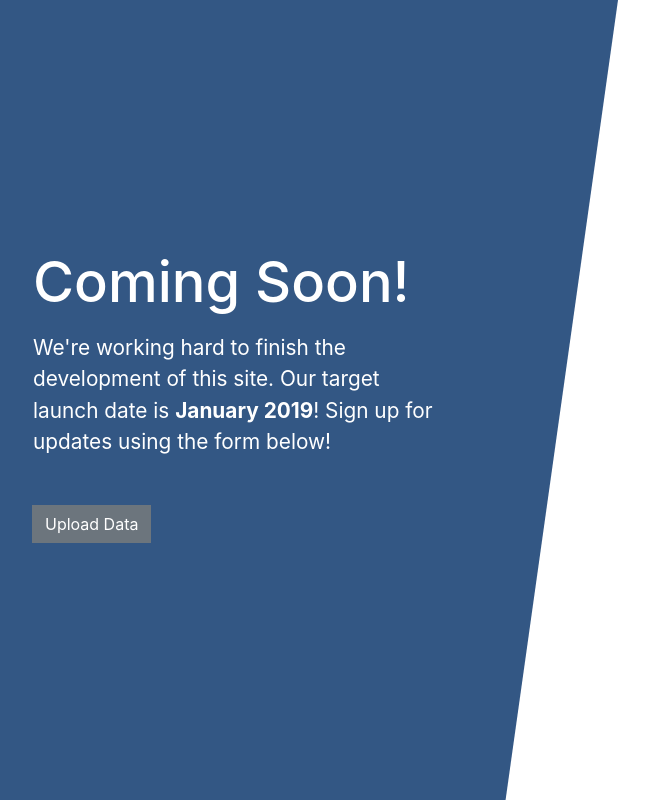
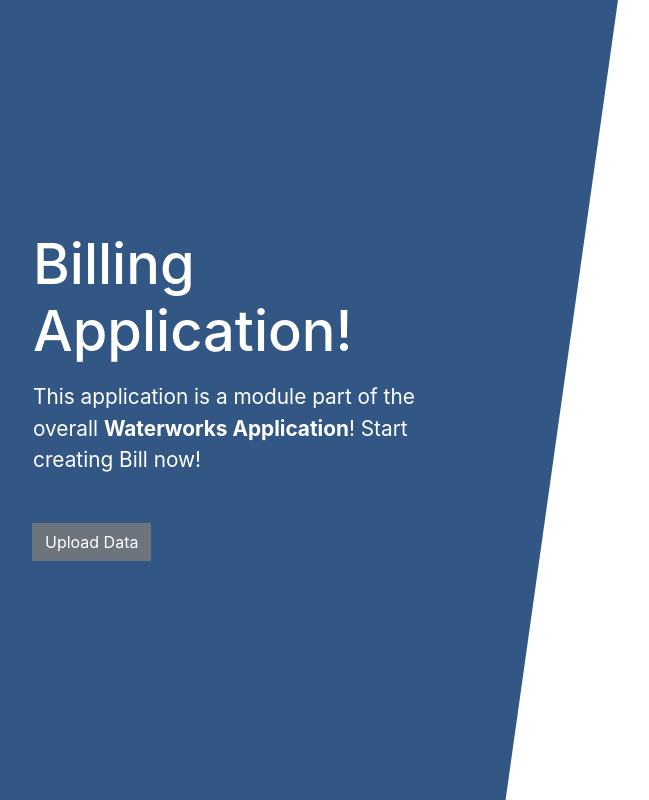
Before and after one commit to jayveelugod/waterworksApp, a plain HTML site: page index.html in a window 1280 px wide. Shown: the whole page, without its empty margins (30-679 px from the left). Drawn offline with Linux system fonts and the light colour scheme.

Commit message:
WaterworksApp | Update text content

```diff
--- a/index.html
+++ b/index.html
@@ -24,9 +24,9 @@
         <div class="row h-100">
           <div class="col-12 my-auto">
             <div class="masthead-content text-white py-5 py-md-0">
-              <h1 class="mb-3">Coming Soon!</h1>
-              <p class="mb-5">We're working hard to finish the development of this site. Our target launch date is
-                <strong>January 2019</strong>! Sign up for updates using the form below!</p>
+              <h1 class="mb-3">Billing Application!</h1>
+              <p class="mb-5">This application is a module part of the overall
+                <strong>Waterworks Application</strong>! Start creating Bill now!</p>
               <div class="input-group input-group-newsletter">
                 <div class="input-group-append uploadDiv">
                   <label class="btn btn-secondary">
```
